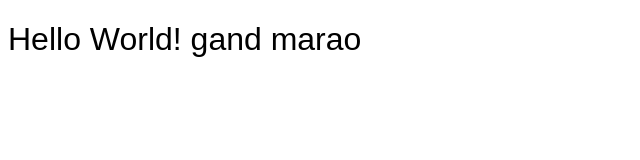
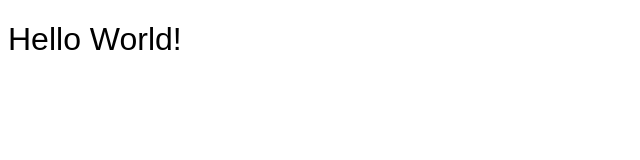
Before and after one commit to alinawaztechnosoft/docker, a plain HTML site: page index.html in a window 1280 px wide. Shown: the whole page, without its empty margins (0-640 px from the left). Drawn offline with Linux system fonts and the light colour scheme.

Commit message:
Update index.html

```diff
--- a/index.html
+++ b/index.html
@@ -16,7 +16,7 @@
 
     <h1>
         Hello World!
-        gand marao
+
 
     </h1>
 
```
